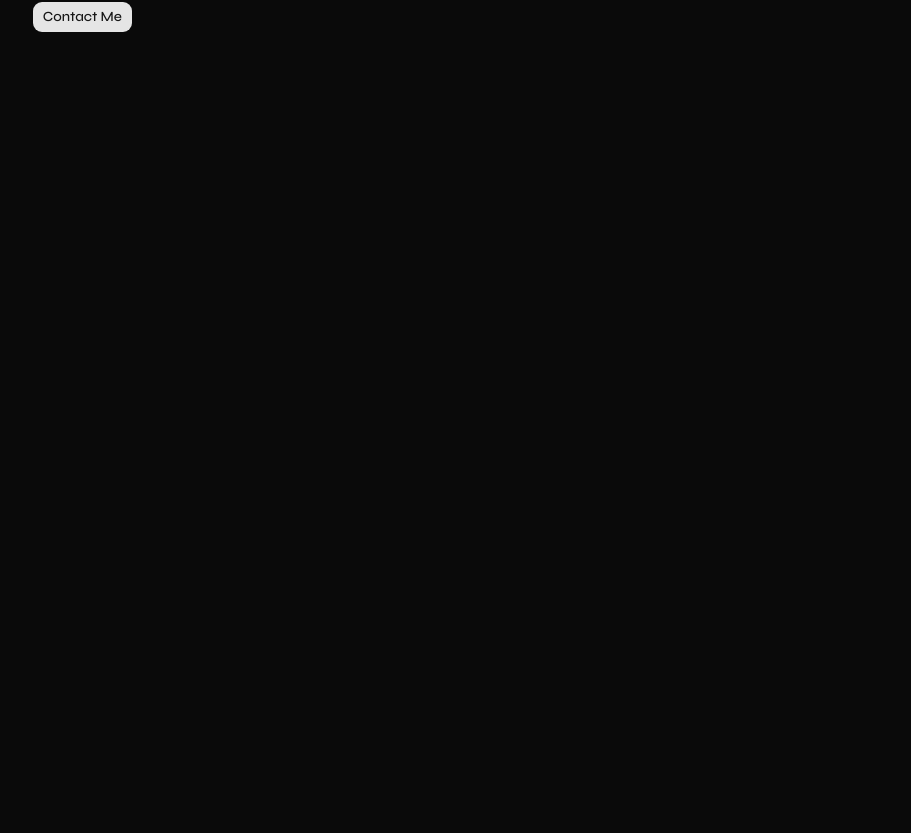
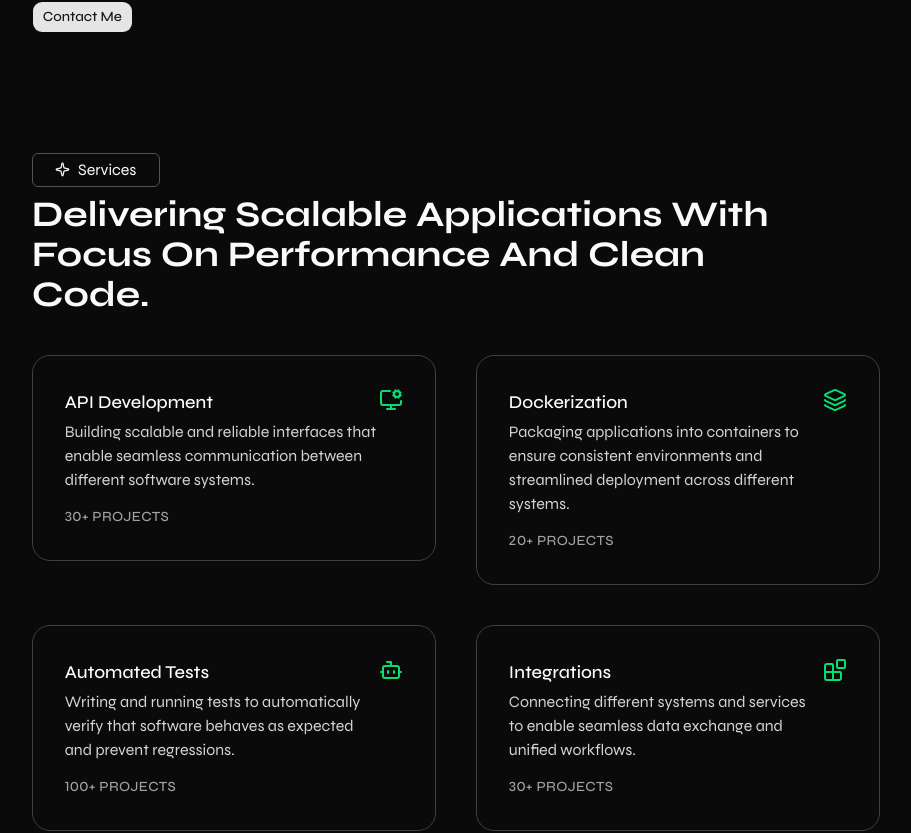
Before and after one commit to MarcosBarbalho/personal-portfolio, a React (Vite) app: page / in a window 1280 px wide. Shown: the part 1886-2719 px from the top of the page, without its empty margins (360-1271 px from the left). Before the commit the page ends 1959 px from the top, so only its background shows below. Built offline with nearby package versions, Linux system fonts and the light colour scheme.

Commit message:
feat: add services component

```diff
--- a/src/App.tsx
+++ b/src/App.tsx
@@ -11,6 +11,7 @@
 import { Stats } from '@/components/Stats';
 import { Projects } from '@/components/Projects';
 import { About } from '@/components/About';
+import { Services } from '@/components/Services';
 
 export const App = () => {
   return (
@@ -19,6 +20,7 @@
       <Stats />
       <Projects />
       <About />
+      <Services/>
     </main>
   );
 };
--- /dev/null
+++ b/src/components/ServiceCard.tsx
@@ -0,0 +1,25 @@
+/**
+ * @copyright 2026 Marcos Barbalho
+ * @license Apache-2.0
+ */
+
+// Types
+import type { ServiceType } from "@/types";
+
+export const ServiceCard = ({ service }: { service: ServiceType }) => {
+  return (
+    <div className='flex items-start justify-between rounded-2xl border border-neutral-700 p-8 hover:bg-zinc-900 transition-all duration-300 hover:border-primary relative'>
+      <div>
+        <h3 className='text-lg font-medium text-white mb-1'>{service.title}</h3>
+
+        <p className='text-neutral-300 mb-3'>{service.desc}</p>
+
+        <span className='text-sm lining-nums text-neutral-400 font-medium uppercase tracking-wide'>
+          {service.projects}
+        </span>
+      </div>
+
+      <div className='shrink-0'>{service.icon}</div>
+    </div>
+  );
+};
--- /dev/null
+++ b/src/components/Services.tsx
@@ -0,0 +1,52 @@
+/**
+ * @copyright 2026 Marcos Barbalho
+ * @license Apache-2.0
+ */
+
+// Node Modules
+import { motion } from 'motion/react';
+
+// Custom Modules
+import { staggerContainer, fadeUp } from '@/lib/animations';
+
+// Components
+import { SectionHeader } from '@/components/SectionHeader';
+import { ServiceCard } from '@/components/ServiceCard';
+
+// Constants
+import { services } from '@/constants';
+
+export const Services = () => {
+  return (
+    <motion.section
+      initial='hidden'
+      whileInView='visible'
+      viewport={{ once: true, amount: 0.3 }}
+      variants={staggerContainer(0)}
+      className='mt-30 scroll-mt-10'
+      id='services'
+    >
+      <SectionHeader
+        subtitle='Services'
+        title='Delivering scalable applications with focus on performance and clean code.'
+      />
+
+      <motion.div
+        initial='hidden'
+        whileInView='visible'
+        viewport={{ once: true, amount: 0.3 }}
+        variants={staggerContainer(0.5)}
+        className='grid md:grid-cols-2 gap-10 mt-10'
+      >
+        {services.map((service) => (
+          <motion.div
+            key={service.title}
+            variants={fadeUp}
+          >
+            <ServiceCard service={service} />
+          </motion.div>
+        ))}
+      </motion.div>
+    </motion.section>
+  );
+};
```
